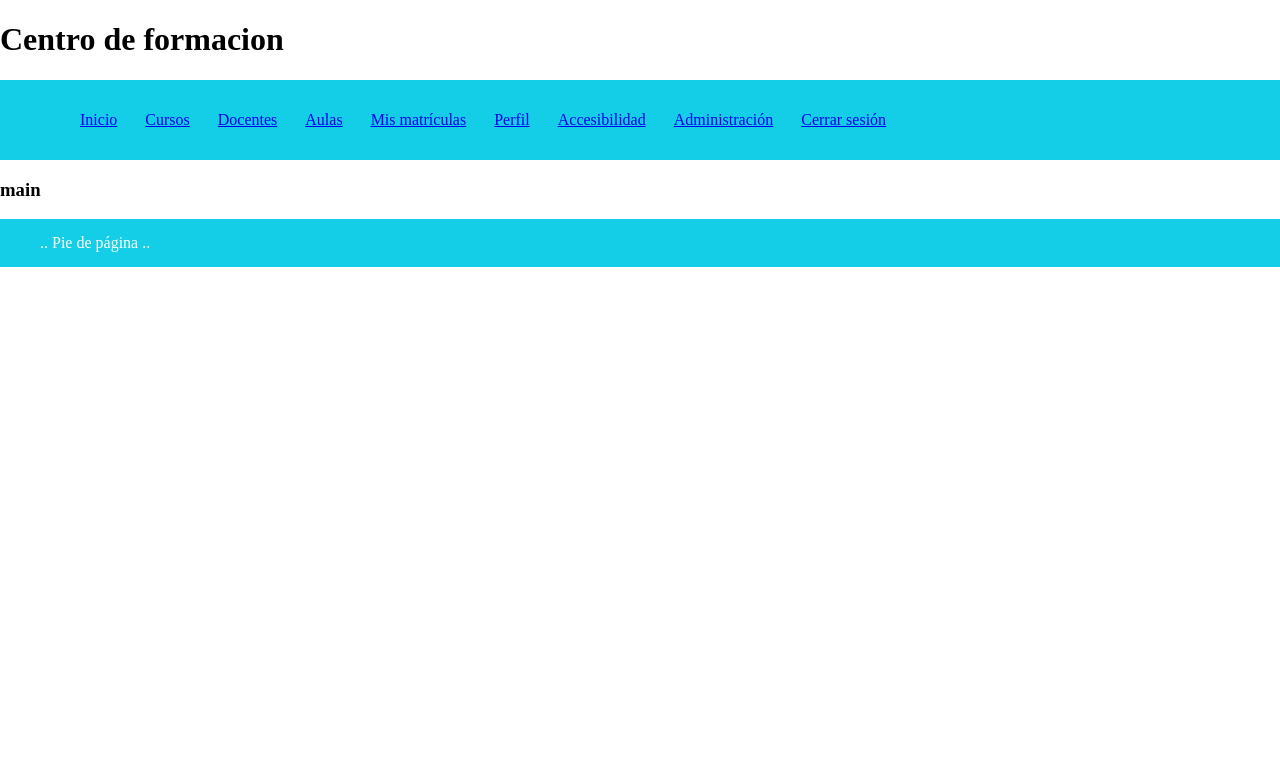
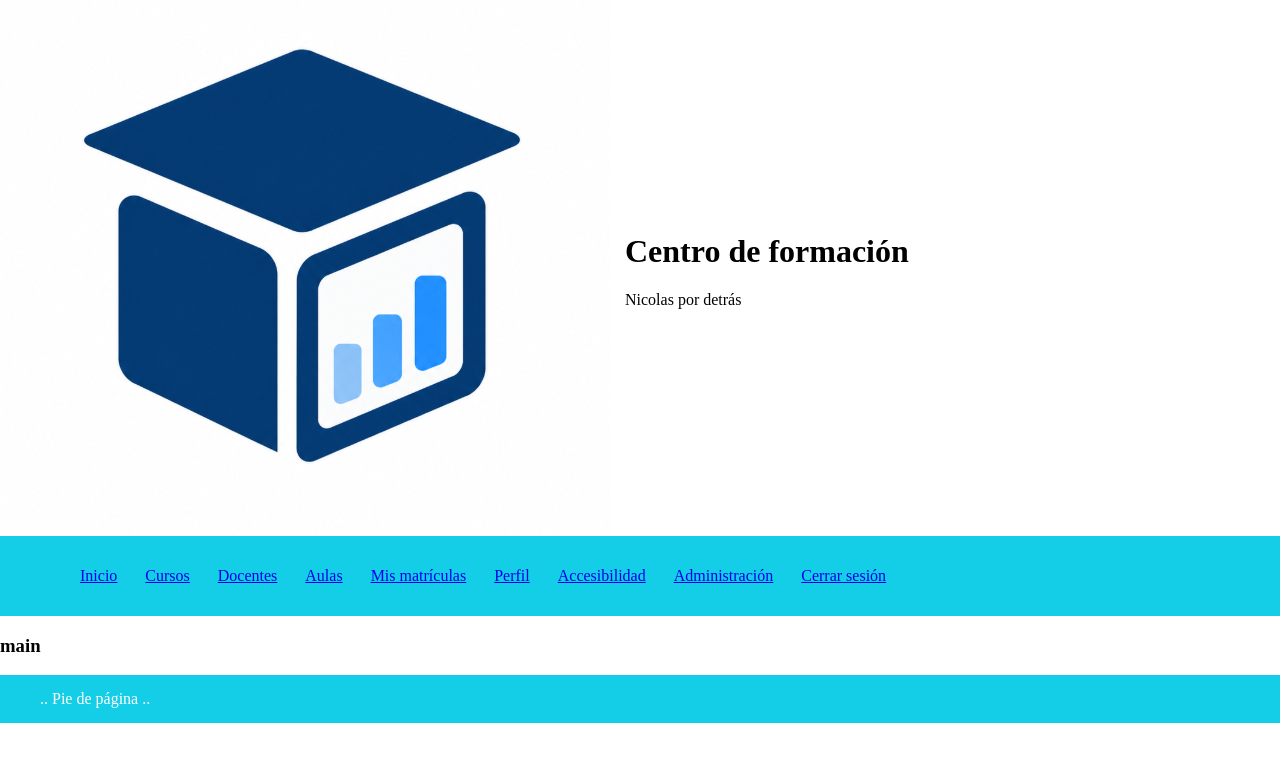
Before and after one commit to alexSerranoR/aplicacionesWeb, a plain HTML site: page index.html in a window 1280 px wide. Drawn offline with Linux system fonts and the light colour scheme.

Commit message:
Probando primera imgaen logo

```diff
--- a/css/styles.css
+++ b/css/styles.css
@@ -29,3 +29,9 @@ footer{
     background-color: #14cde6;
     color: white;
 }
+
+.logo{
+    display:flex;
+    align-items:center;
+    gap:15px;
+}
--- a/index.html
+++ b/index.html
@@ -5,11 +5,25 @@
         <title>Centro de formacion</title>
         <!-- conectar css-->
         <link rel="stylesheet" href="css/styles.css">
+
+        <!-- Favicon -->
+        <link rel="icon" href="img/favicon.png" type="image/png">
     </head>
 
     <body>
         <header>
-            <h1>Centro de formacion</h1>
+                <div class="logo">
+
+                <img src="img/favicon.png" alt="Logotipo de Visita Madrid">
+
+                <div>
+
+                    <h1>Centro de formación</h1>
+                    <p>Nicolas por detrás</p>
+
+                </div>
+
+            </div>
         </header>
         <nav>
             <ul class="menu">
```
Also changed, not shown: img/favicon.png (added).
